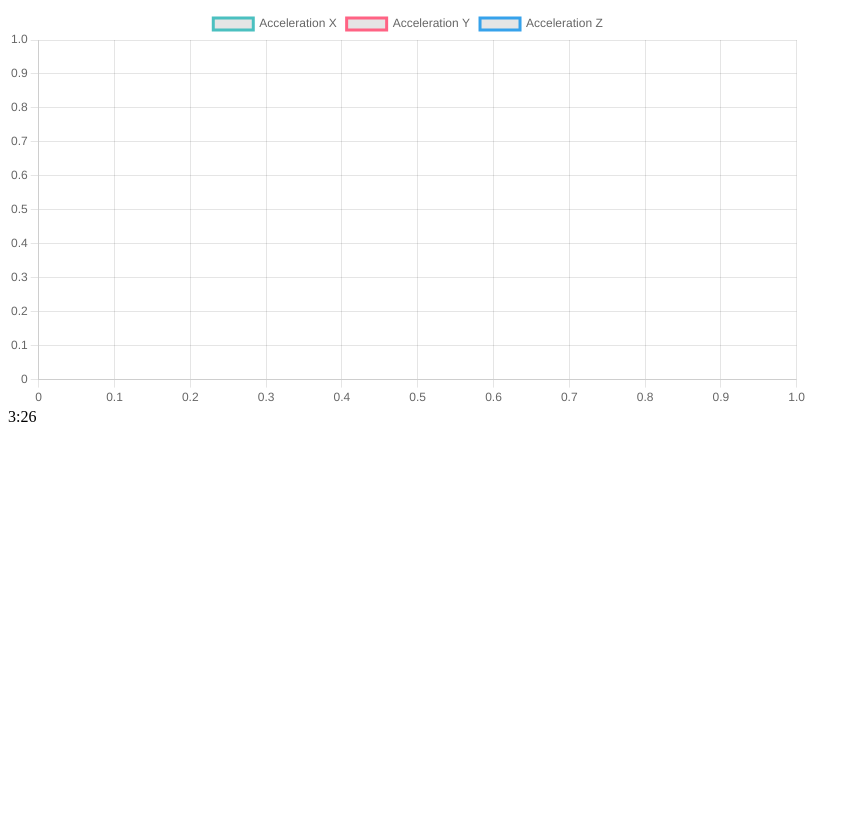
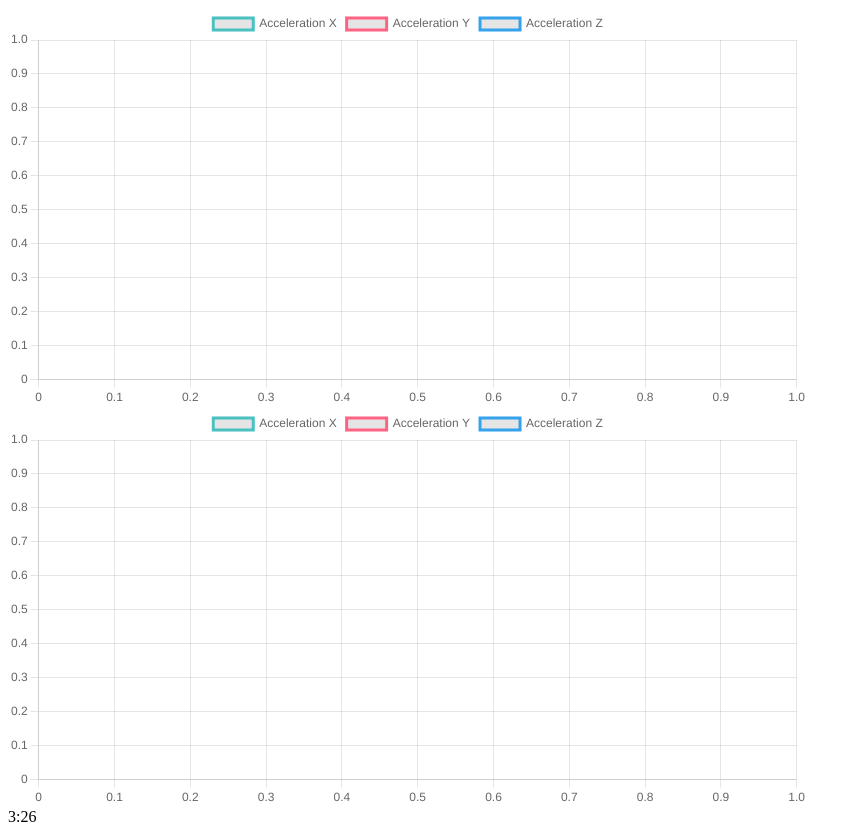
Before and after one commit to anujroadrage/MotionSensors.github.io, a plain HTML site: page index.html in a window 1280 px wide. Shown: the whole page, without its empty margins (0-860 px from the left). Before the commit the page ends 800 px from the top, so only its background shows below. Drawn offline with nearby package versions, Linux system fonts and the light colour scheme.

Commit message:
accelerometer

```diff
--- a/index.html
+++ b/index.html
@@ -5,6 +5,7 @@
 </head>
 <body>
     <canvas id="sensorChart" width="800" height="400"></canvas>
+    <canvas id="sensorChart1" width="800" height="400"></canvas>
     <div>3:26</div>
 </body>
 
--- a/js/main.js
+++ b/js/main.js
@@ -1,4 +1,39 @@
 const sensorChart = new Chart(document.getElementById('sensorChart').getContext('2d'), {
+    type: 'line',
+    data: {
+      labels: [],
+      datasets: [
+        {
+          label: 'Acceleration X',
+          borderColor: 'rgba(75, 192, 192, 1)',
+          data: [],
+        },
+        {
+          label: 'Acceleration Y',
+          borderColor: 'rgba(255, 99, 132, 1)',
+          data: [],
+        },
+        {
+          label: 'Acceleration Z',
+          borderColor: 'rgba(54, 162, 235, 1)',
+          data: [],
+        },
+      ],
+    },
+    options: {
+      responsive: false,
+      scales: {
+        x: {
+          type: 'linear',
+          position: 'bottom',
+        },
+        y: {
+          beginAtZero: true,
+        },
+      },
+    },
+  });
+  const sensorChart1 = new Chart(document.getElementById('sensorChart1').getContext('2d'), {
     type: 'line',
     data: {
       labels: [],
@@ -42,6 +77,13 @@ const sensorChart = new Chart(document.getElementById('sensorChart').getContext(
     sensorChart.data.datasets[2].data.push(z);
     sensorChart.update();
   }
+  function updateChart1(timestamp, x, y, z) {
+    sensorChart1.data.labels.push(timestamp);
+    sensorChart1.data.datasets[0].data.push(x);
+    sensorChart1.data.datasets[1].data.push(y);
+    sensorChart1.data.datasets[2].data.push(z);
+    sensorChart1.update();
+  }
 
   // Simulate updating the chart with random data (replace with actual sensor data)
   setInterval(() => {
@@ -83,7 +125,8 @@ window.addEventListener('devicemotion', (event) => {
   position.z += z;
 
   prevTimestamp = timestamp;
-  updateChart(timestamp, x, y, z);
+  updateChart(timestamp, event.accelerationIncludingGravity.x, event.accelerationIncludingGravity.y, event.accelerationIncludingGravity.z);
+  updateChart1(timestamp, event.acceleration.x, event.acceleration.y, event.acceleration.z);
   // Calculate and display estimated distance
   const distance = Math.sqrt(position.x ** 2 + position.y ** 2 + position.z ** 2);
   console.log(`Estimated distance: ${distance} meters`);
```
